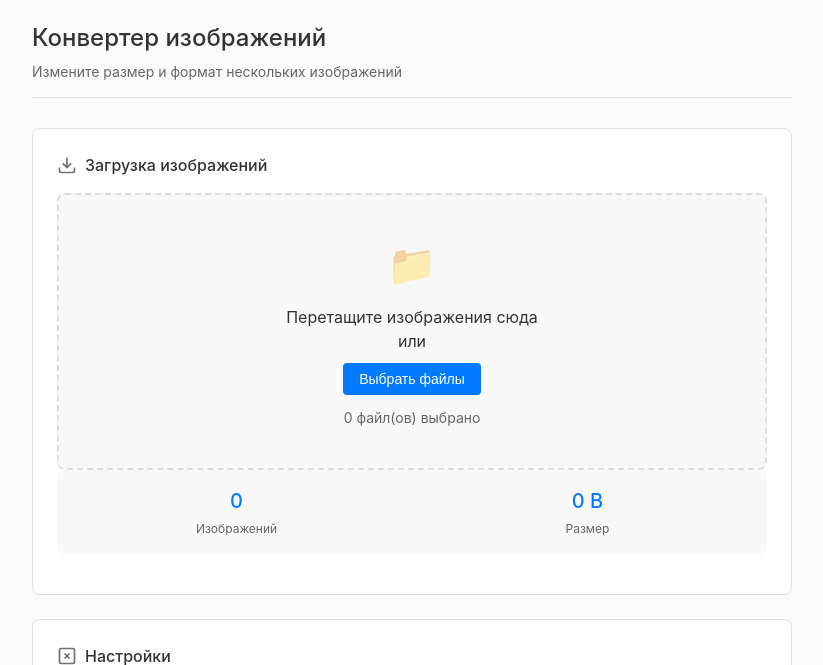
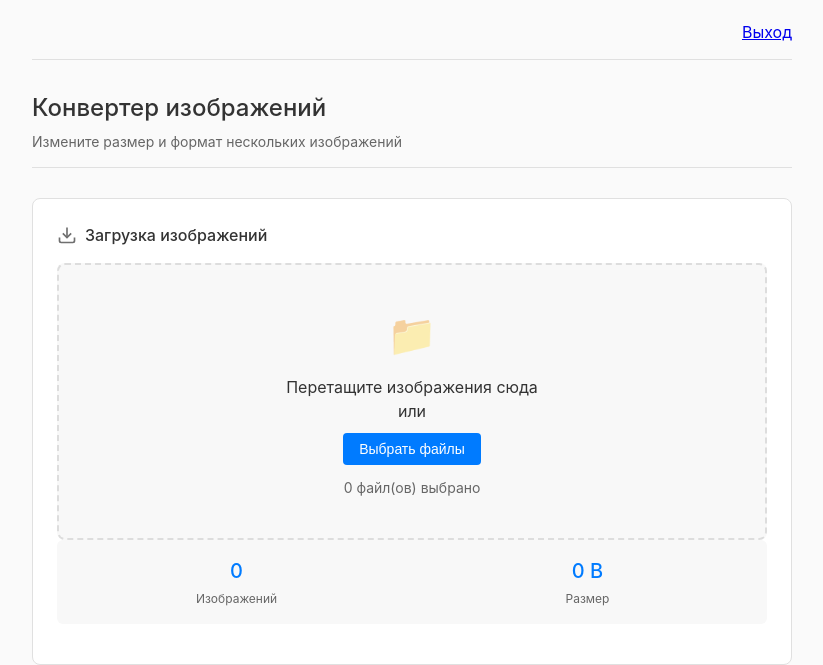
Before and after one commit to ddhodfmfghm/kkkk, a Flask app: page / in a window 1280 px wide. Shown: the top 665 px of the page, without its empty margins (228-1051 px from the left). Run offline with Flask 3, Linux system fonts and the light colour scheme; a user stored in the database is signed in.

Commit message:
Add files via upload

```diff
--- a/kkkk/main.py
+++ b/kkkk/main.py
@@ -147,6 +147,8 @@ def process_image(img, width, height, format):
     return img
 
 
+
+
 @app.route('/')
 @login_required
 def index():
--- a/kkkk/templates/index.html
+++ b/kkkk/templates/index.html
@@ -289,6 +289,13 @@
     </style>
 </head>
 <body>
+
+    <header>
+        <div style="text-align: right">
+        <a href="{{ url_for('logout') }}">Выход</a>
+        </div>
+    </header>
+
     <header>
         <h1>Конвертер изображений</h1>
         <div class="subtitle">Измените размер и формат нескольких изображений</div>
```
Also changed, not shown: kkkk/database.db.
